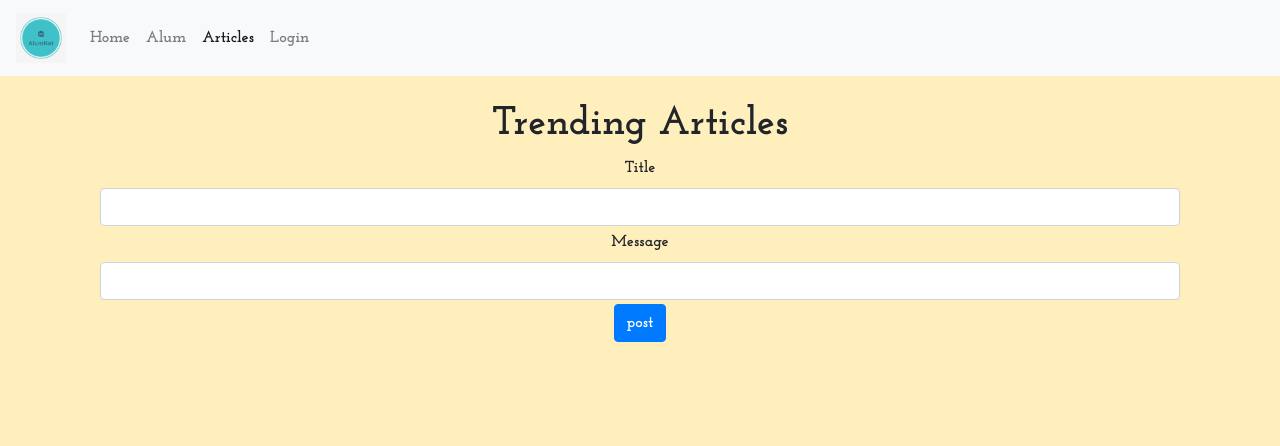
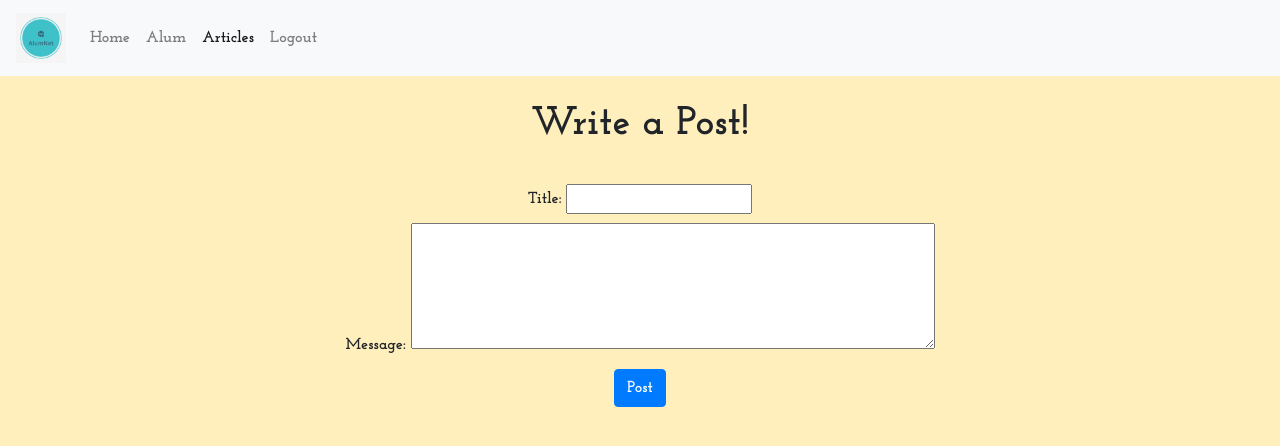
Before and after one commit to ravenclaw1999/AlumNet, a Flask app: template templates/post.html in a window 1280 px wide. Shown: the top 446 px of the page. Run offline with Flask 2, Linux system fonts and the light colour scheme; the template is opened without the code that fills it, so the values that code supplies are empty; the visitor is signed in with stand-in values (Sample User, id 1); some libraries are stand-ins or nearby versions.

Commit message:
Update post.html

```diff
--- a/templates/post.html
+++ b/templates/post.html
@@ -21,36 +21,31 @@
 				<a class="nav-item nav-link" href="/index">Home</a>
 				<a class="nav-item nav-link" href="/alum">Alum</a>
 				<a class="nav-item nav-link active" href="#">Articles</a> <span class="sr-only">(current)</span>
-				<a class="nav-item nav-link" href="/login">Login</a>
+				{% if session: %}
+                    <a class="nav-item nav-link" href="/login">Logout</a>
+                {% else %}
+                    <a class="nav-item nav-link" href="/login">Login</a>
+                {% endif %}
 			</div>
 		</div>
 	</nav>
 	<br />
-	<!-- <form>
-		<input type="text" name="nickname" placeholder="Enter your nickname"/>
-		<input type="submit" value="Submit"/>
-        </form> -->
-        <h1>Trending Articles</h1>
-
+        <h1>Write a Post!</h1> <br>
         <div class="container">
-            <form method="post" action="/makepost">
+            <form method="post" action="/make-post">
                 <div class="form-group col-md-12 my-1">
-                    <label for="name">Title</label>
-                    <input name="post-title" type="text" class="form-control">
+                    <label for="name">Title: </label>
+                    <input name="post-title" type="text">
                 </div>
                 <div class="form-group col-md-12 my-1">
-                    <label for="message">Message</label>
-                    <input name="post-message" type="text" class="form-control">
+                    <label for="message">Message: </label>
+                    <textarea id="post-message" name="post-message" rows="5" cols="60"></textarea>
                 </div>
-                <input type="submit" value="post" class="btn btn-primary"/>
+                <input type="submit" value="Post" class="btn btn-primary"/>
             </form>
         </div>
-
-
-
         <script src="https://code.jquery.com/jquery-3.3.1.slim.min.js" integrity="sha384-q8i/X+965DzO0rT7abK41JStQIAqVgRVzpbzo5smXKp4YfRvH+8abtTE1Pi6jizo" crossorigin="anonymous"></script>
         <script src="https://cdnjs.cloudflare.com/ajax/libs/popper.js/1.14.7/umd/popper.min.js" integrity="sha384-UO2eT0CpHqdSJQ6hJty5KVphtPhzWj9WO1clHTMGa3JDZwrnQq4sF86dIHNDz0W1" crossorigin="anonymous"></script>
         <script src="https://stackpath.bootstrapcdn.com/bootstrap/4.3.1/js/bootstrap.min.js" integrity="sha384-JjSmVgyd0p3pXB1rRibZUAYoIIy6OrQ6VrjIEaFf/nJGzIxFDsf4x0xIM+B07jRM" crossorigin="anonymous"></script>
 </body>
-
 </html>
```
